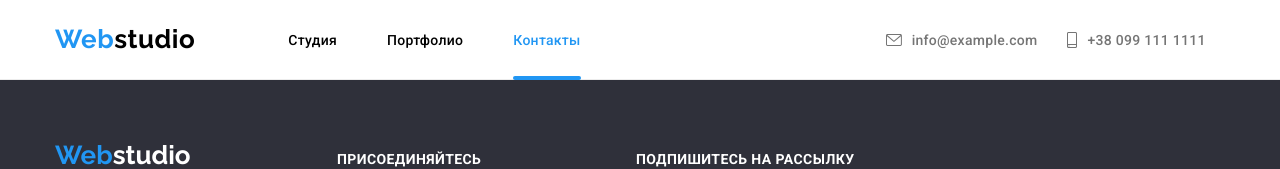
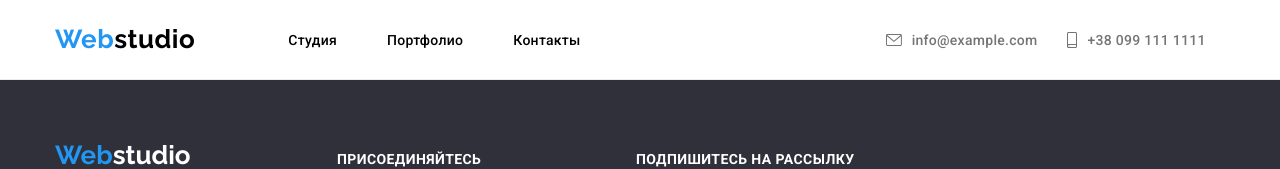
Before and after one commit to Olek9508/goit-markup-hw-07, a plain HTML site: page studio.html in a window 1280 px wide. Shown: the top 169 px of the page. Drawn offline with nearby package versions, Linux system fonts and the light colour scheme.

Commit message:
index.html

```diff
--- a/studio.html
+++ b/studio.html
@@ -33,7 +33,7 @@
             <li class="nav__item">
               <a href="./portfolio.html" class="nav__link">Портфолио</a>
             </li>
-            <li class="nav__item"><a href="" class="nav__link current">Контакты</a></li>
+            <li class="nav__item"><a href="" class="nav__link">Контакты</a></li>
           </ul>
         </nav>
 
```
